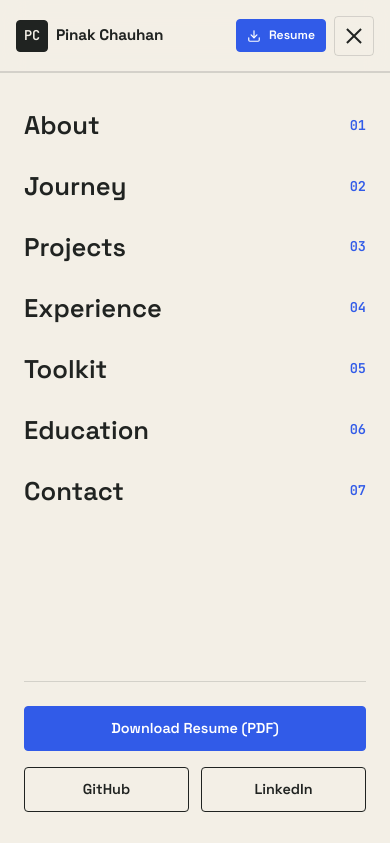
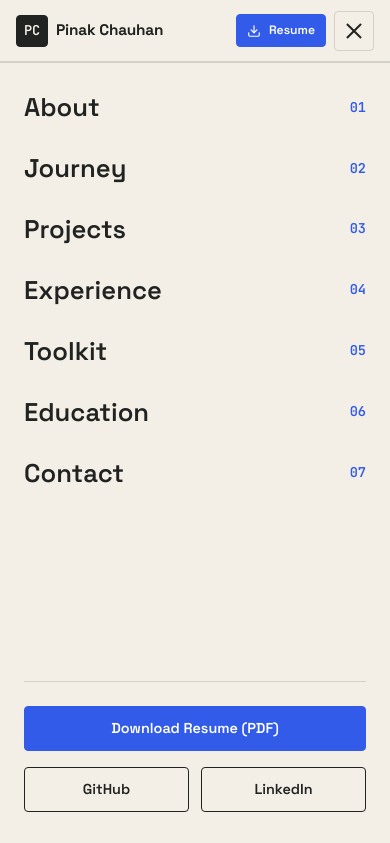
Before and after one commit to p1nak/pinak-portfolio, a plain HTML site: page index.html in a window 390 px wide. Both pictures are taken after a click on the button 353 px from the left and 35 px from the top of the page. Shown: the top 843 px of the page. Drawn offline with nearby package versions, Linux system fonts and the light colour scheme.

Commit message:
fix: restore hero portrait visibility and optimize mobile layout
- Remove .reveal-fade from .hero-portrait-frame and use explicit gsap.fromTo with clearProps so GSAP never locks hero portrait opacity to 0 on mobile or desktop.

- Optimize mobile and tablet hero composition (<992px, <=640px, 320px-480px): reduce top whitespace, hide wrapped slashes, group CTA/social buttons, and center portrait card with full aspect ratio.

- Refine responsive header navigation (compact 62px mobile bar, hide truncated role subtitle <=540px, align desktop nav breakpoint to 992px and status pill to 1260px, 100dvh drawer).

- Fix Three.js neural sphere camera distance (z=6.25) and responsive canvas sizing (setSize false).

```diff
--- a/css/main.css
+++ b/css/main.css
@@ -224,7 +224,7 @@ img, svg {
   font-weight: 500;
 }
 
-@media (min-width: 1024px) {
+@media (min-width: 1260px) {
   .status-pill {
     display: flex;
   }
@@ -260,17 +260,17 @@ img, svg {
 .nav-links {
   display: none;
   align-items: center;
-  gap: var(--space-4);
+  gap: var(--space-5);
   list-style: none;
 }
 
-@media (min-width: 920px) {
+@media (min-width: 992px) {
   .nav-links {
     display: flex;
   }
 }
 
-@media (min-width: 1120px) {
+@media (min-width: 1160px) {
   .nav-links {
     gap: var(--space-6);
   }
@@ -308,6 +308,13 @@ img, svg {
   gap: var(--space-3);
 }
 
+/* Compact Mobile Header Sizing */
+@media (max-width: 640px) {
+  :root {
+    --header-height: 62px;
+  }
+}
+
 @media (max-width: 540px) {
   .nav-brand {
     gap: var(--space-2);
@@ -324,11 +331,7 @@ img, svg {
   }
 
   .brand-role {
-    font-size: 0.56rem;
-    white-space: nowrap;
-    overflow: hidden;
-    text-overflow: ellipsis;
-    max-width: 155px;
+    display: none;
   }
 
   .nav-actions {
@@ -341,9 +344,20 @@ img, svg {
   }
 }
 
-@media (max-width: 400px) {
-  .brand-role {
-    display: none;
+@media (max-width: 380px) {
+  .brand-glyph {
+    width: 28px;
+    height: 28px;
+    font-size: 0.76rem;
+  }
+
+  .brand-name {
+    font-size: 0.9rem;
+  }
+
+  .nav-actions .btn-sm {
+    padding: 6px 9px;
+    font-size: 0.74rem;
   }
 }
 
@@ -361,7 +375,14 @@ img, svg {
   background-color: transparent;
 }
 
-@media (min-width: 920px) {
+@media (max-width: 380px) {
+  .mobile-toggle {
+    width: 36px;
+    height: 36px;
+  }
+}
+
+@media (min-width: 992px) {
   .mobile-toggle {
     display: none;
   }
@@ -394,15 +415,17 @@ img, svg {
   left: 0;
   width: 100%;
   height: calc(100vh - var(--header-height));
+  height: calc(100dvh - var(--header-height));
   background-color: var(--bg-primary);
   border-top: var(--border-fine);
   display: flex;
   flex-direction: column;
-  padding: var(--space-8) var(--gutter);
+  padding: var(--space-6) var(--gutter) max(var(--space-8), env(safe-area-inset-bottom));
   transform: translateY(-100%);
   opacity: 0;
+  visibility: hidden;
   pointer-events: none;
-  transition: transform var(--duration-normal) var(--ease-out), opacity var(--duration-normal) var(--ease-out);
+  transition: transform var(--duration-normal) var(--ease-out), opacity var(--duration-normal) var(--ease-out), visibility 0s linear var(--duration-normal);
   z-index: calc(var(--z-nav) - 1);
   overflow-y: auto;
 }
@@ -410,7 +433,9 @@ img, svg {
 .mobile-menu.open {
   transform: translateY(0);
   opacity: 1;
+  visibility: visible;
   pointer-events: auto;
+  transition: transform var(--duration-normal) var(--ease-out), opacity var(--duration-normal) var(--ease-out), visibility 0s linear 0s;
 }
 
 .mobile-menu-links {
--- a/css/sections.css
+++ b/css/sections.css
@@ -218,6 +218,12 @@
   align-items: center;
 }
 
+.hero-social-links {
+  display: inline-flex;
+  align-items: center;
+  gap: var(--space-3);
+}
+
 /* Hero Portrait Visual Showcase + Ambient 3D Neural Sphere */
 .hero-visual-col {
   position: relative;
@@ -389,6 +395,146 @@
   right: 8px;
   border-bottom: 2px solid var(--color-charcoal);
   border-right: 2px solid var(--color-charcoal);
+}
+
+/* Tablet & Mobile Hero Responsive Composition (Desktop >= 992px preserved intact) */
+@media (max-width: 991px) {
+  .hero-section {
+    min-height: auto;
+    display: block;
+    padding-top: calc(var(--header-height) + var(--space-6));
+    padding-bottom: var(--space-12);
+  }
+
+  .hero-grid {
+    gap: var(--space-8);
+  }
+
+  .hero-visual-col {
+    min-height: auto;
+    padding-block: var(--space-3);
+  }
+
+  .hero-three-ambient {
+    width: min(440px, 100%);
+  }
+
+  .hero-portrait-frame {
+    max-width: 360px;
+    margin-inline: auto;
+  }
+}
+
+@media (max-width: 640px) {
+  .hero-section {
+    padding-top: calc(var(--header-height) + var(--space-4));
+    padding-bottom: var(--space-10);
+  }
+
+  .hero-grid {
+    gap: var(--space-6);
+  }
+
+  .hero-headline {
+    font-size: clamp(1.75rem, 6.8vw, 2.5rem);
+    line-height: 1.08;
+    margin-bottom: var(--space-3);
+  }
+
+  .hero-bio {
+    font-size: clamp(0.96rem, 3.8vw, 1.08rem);
+    line-height: 1.55;
+    margin-bottom: var(--space-4);
+  }
+
+  .hero-details-row {
+    gap: var(--space-2) var(--space-4);
+    margin-bottom: var(--space-5);
+    font-size: 0.78rem;
+  }
+
+  .hero-detail-sep {
+    display: none;
+  }
+
+  .hero-actions {
+    display: grid;
+    grid-template-columns: repeat(2, minmax(0, 1fr));
+    gap: var(--space-2);
+    align-items: stretch;
+  }
+
+  .hero-btn-primary,
+  .hero-btn-resume {
+    width: 100%;
+    padding: 10px 8px;
+    gap: 6px;
+    font-size: 0.8rem;
+  }
+
+  .hero-social-links {
+    grid-column: 1 / -1;
+    display: flex;
+    align-items: center;
+    gap: var(--space-3);
+    padding-top: var(--space-1);
+  }
+
+  .hero-social-links .btn-icon {
+    width: 40px;
+    height: 40px;
+  }
+
+  .hero-visual-col {
+    padding-block: var(--space-2);
+  }
+
+  .hero-three-ambient {
+    width: min(400px, calc(100vw - 8px));
+  }
+
+  .hero-portrait-frame {
+    max-width: min(312px, 100%);
+    padding: var(--space-3);
+  }
+
+  .hero-portrait-frame .caliper {
+    width: 9px;
+    height: 9px;
+  }
+
+  .hero-portrait-frame .caliper-tl { top: 6px; left: 6px; }
+  .hero-portrait-frame .caliper-tr { top: 6px; right: 6px; }
+  .hero-portrait-frame .caliper-bl { bottom: 6px; left: 6px; }
+  .hero-portrait-frame .caliper-br { bottom: 6px; right: 6px; }
+
+  .portrait-hud-top {
+    padding: 0 6px var(--space-2);
+    font-size: 0.66rem;
+  }
+
+  .portrait-image-wrapper {
+    margin-top: var(--space-2);
+    margin-bottom: var(--space-2);
+  }
+
+  .portrait-hud-bottom {
+    padding: var(--space-2) 6px 0;
+    font-size: 0.66rem;
+    gap: var(--space-2);
+  }
+}
+
+@media (max-width: 399px) {
+  .hero-portrait-frame {
+    max-width: min(276px, 100%);
+  }
+}
+
+@media (max-width: 359px) {
+  .hero-actions {
+    grid-template-columns: 1fr;
+  }
 }
 
 /* ==========================================================================
--- a/index.html
+++ b/index.html
@@ -117,7 +117,7 @@
   </header>
 
   <!-- Mobile Menu Drawer -->
-  <div id="mobile-menu" class="mobile-menu" aria-label="Mobile Navigation">
+  <div id="mobile-menu" class="mobile-menu" aria-label="Mobile Navigation" aria-hidden="true">
     <ul class="mobile-menu-links">
       <li><a href="#about" class="mobile-menu-link">About <span class="num">01</span></a></li>
       <li><a href="#journey" class="mobile-menu-link">Journey <span class="num">02</span></a></li>
@@ -172,32 +172,34 @@
               <svg xmlns="http://www.w3.org/2000/svg" width="14" height="14" viewBox="0 0 24 24" fill="none" stroke="currentColor" stroke-width="2" stroke-linecap="round" stroke-linejoin="round"><path d="M20 10c0 6-8 12-8 12s-8-6-8-12a8 8 0 0 1 16 0Z"/><circle cx="12" cy="10" r="3"/></svg>
               <span>Vadodara, Gujarat, India</span>
             </div>
-            <span>/</span>
+            <span class="hero-detail-sep" aria-hidden="true">/</span>
             <div class="hero-detail-item">
               <svg xmlns="http://www.w3.org/2000/svg" width="14" height="14" viewBox="0 0 24 24" fill="none" stroke="currentColor" stroke-width="2" stroke-linecap="round" stroke-linejoin="round"><path d="M22 10v6M2 10l10-5 10 5-10 5z"/><path d="M6 12v5c3 3 9 3 12 0v-5"/></svg>
               <span>B.E. Computer Engineering (GTU '27)</span>
             </div>
-            <span>/</span>
+            <span class="hero-detail-sep" aria-hidden="true">/</span>
             <div class="hero-detail-item">
               <strong>CGPA: 7.22</strong>
             </div>
           </div>
 
           <div class="hero-actions">
-            <a href="#projects" class="btn btn-primary" data-cursor-label="WORK">
+            <a href="#projects" class="btn btn-primary hero-btn-primary" data-cursor-label="WORK">
               View My Work
               <svg xmlns="http://www.w3.org/2000/svg" width="16" height="16" viewBox="0 0 24 24" fill="none" stroke="currentColor" stroke-width="2" stroke-linecap="round" stroke-linejoin="round"><path d="M5 12h14"/><path d="m12 5 7 7-7 7"/></svg>
             </a>
-            <a href="assets/Pinak_Chauhan_AI_ML_Resume.pdf" download="Pinak_Chauhan_AI_ML_Resume.pdf" class="btn btn-secondary" data-cursor-label="RESUME">
+            <a href="assets/Pinak_Chauhan_AI_ML_Resume.pdf" download="Pinak_Chauhan_AI_ML_Resume.pdf" class="btn btn-secondary hero-btn-resume" data-cursor-label="RESUME">
               <svg xmlns="http://www.w3.org/2000/svg" width="16" height="16" viewBox="0 0 24 24" fill="none" stroke="currentColor" stroke-width="2" stroke-linecap="round" stroke-linejoin="round"><path d="M21 15v4a2 2 0 0 1-2 2H5a2 2 0 0 1-2-2v-4"/><polyline points="7 10 12 15 17 10"/><line x1="12" y1="15" x2="12" y2="3"/></svg>
               Download Resume
             </a>
+            <div class="hero-social-links" aria-label="Social Profiles">
               <a href="https://github.com/p1nak" target="_blank" rel="noopener noreferrer" class="btn-icon" title="GitHub Profile" aria-label="Pinak's GitHub Profile" data-cursor-label="GITHUB">
                 <svg xmlns="http://www.w3.org/2000/svg" width="18" height="18" viewBox="0 0 24 24" fill="none" stroke="currentColor" stroke-width="2" stroke-linecap="round" stroke-linejoin="round"><path d="M15 22v-4a4.8 4.8 0 0 0-1-3.5c3 0 6-2 6-5.5.08-1.25-.27-2.48-1-3.5.28-1.15.28-2.35 0-3.5 0 0-1 0-3 1.5-2.64-.5-5.36-.5-8 0C6 2 5 2 5 2c-.3 1.15-.3 2.35 0 3.5A5.403 5.403 0 0 0 4 9c0 3.5 3 5.5 6 5.5-.39.49-.68 1.05-.85 1.65-.17.6-.22 1.23-.15 1.85v4"/><path d="M9 18c-4.51 2-5-2-7-2"/></svg>
               </a>
               <a href="https://www.linkedin.com/in/pinak-chauhan-12ab92328" target="_blank" rel="noopener noreferrer" class="btn-icon" title="LinkedIn Profile" aria-label="Pinak's LinkedIn Profile" data-cursor-label="LINKEDIN">
                 <svg xmlns="http://www.w3.org/2000/svg" width="18" height="18" viewBox="0 0 24 24" fill="none" stroke="currentColor" stroke-width="2" stroke-linecap="round" stroke-linejoin="round"><path d="M16 8a6 6 0 0 1 6 6v7h-4v-7a2 2 0 0 0-2-2 2 2 0 0 0-2 2v7h-4v-7a6 6 0 0 1 6-6z"/><rect width="4" height="12" x="2" y="9"/><circle cx="4" cy="4" r="2"/></svg>
               </a>
+            </div>
           </div>
         </div>
 
@@ -218,7 +220,7 @@
             </svg>
           </div>
 
-          <div class="hero-portrait-frame interactive-card reveal-fade">
+          <div class="hero-portrait-frame interactive-card">
             <!-- Architectural HUD Metadata -->
             <div class="portrait-hud-top">
               <span class="hud-coord">VADODARA • GUJARAT</span>
--- a/js/animations.js
+++ b/js/animations.js
@@ -129,49 +129,44 @@
       gsap.to('.split-line-inner', {
         y: '0%',
         opacity: 1,
-        duration: 1.05,
-        stagger: 0.14,
+        duration: 0.75,
+        stagger: 0.1,
         ease: 'power4.out',
-        delay: 0.15
+        delay: 0.05
       });
 
-      // 2. Hero Content Progressive Cascade
-      gsap.from('.hero-bio', {
-        y: 22,
-        opacity: 0,
-        duration: 0.85,
-        ease: 'power3.out',
-        delay: 0.35
-      });
+      // 2. Hero Content Progressive Cascade (fromTo guarantees opacity: 1 completion)
+      gsap.fromTo('.hero-bio',
+        { y: 18, opacity: 0 },
+        { y: 0, opacity: 1, duration: 0.6, ease: 'power3.out', delay: 0.14, clearProps: 'transform,opacity' }
+      );
 
-      gsap.from('.hero-details-row', {
-        y: 18,
-        opacity: 0,
-        duration: 0.8,
-        ease: 'power3.out',
-        delay: 0.45
-      });
+      gsap.fromTo('.hero-details-row',
+        { y: 14, opacity: 0 },
+        { y: 0, opacity: 1, duration: 0.55, ease: 'power3.out', delay: 0.2, clearProps: 'transform,opacity' }
+      );
 
-      gsap.from('.hero-actions', {
-        y: 18,
-        opacity: 0,
-        duration: 0.8,
-        ease: 'power3.out',
-        delay: 0.55
-      });
+      gsap.fromTo('.hero-actions',
+        { y: 14, opacity: 0 },
+        { y: 0, opacity: 1, duration: 0.55, ease: 'power3.out', delay: 0.26, clearProps: 'transform,opacity' }
+      );
 
-      // 3. Hero Portrait Subtle Lift & Zoom-in
-      gsap.from('.hero-portrait-frame', {
-        scale: 0.93,
-        y: 32,
-        opacity: 0,
-        duration: 1.1,
-        ease: 'expo.out',
-        delay: 0.25,
-        onComplete: () => {
-          document.querySelector('.hero-portrait-frame')?.classList.add('is-revealed');
+      // 3. Hero Portrait Subtle Lift & Zoom-in (never gated behind below-fold reveal-fade)
+      gsap.fromTo('.hero-portrait-frame',
+        { scale: 0.94, y: 20, opacity: 0 },
+        {
+          scale: 1,
+          y: 0,
+          opacity: 1,
+          duration: 0.72,
+          ease: 'expo.out',
+          delay: 0.12,
+          clearProps: 'transform,opacity',
+          onComplete: () => {
+            document.querySelector('.hero-portrait-frame')?.classList.add('is-revealed');
+          }
         }
-      });
+      );
 
       // 4. Section Headers Scrubbed Reveal
       if (window.ScrollTrigger) {
--- a/js/main.js
+++ b/js/main.js
@@ -57,6 +57,7 @@
 
     function closeMobileMenu() {
       mobileMenu.classList.remove('open');
+      mobileMenu.setAttribute('aria-hidden', 'true');
       mobileToggle.classList.remove('active');
       mobileToggle.setAttribute('aria-expanded', 'false');
       document.body.style.overflow = '';
@@ -65,14 +66,27 @@
 
     mobileToggle.addEventListener('click', () => {
       const isOpen = mobileMenu.classList.toggle('open');
+      mobileMenu.setAttribute('aria-hidden', isOpen ? 'false' : 'true');
       mobileToggle.classList.toggle('active', isOpen);
-      mobileToggle.setAttribute('aria-expanded', isOpen);
+      mobileToggle.setAttribute('aria-expanded', String(isOpen));
       document.body.style.overflow = isOpen ? 'hidden' : '';
     });
 
     mobileMenuLinks.forEach((link) => {
       link.addEventListener('click', closeMobileMenu);
     });
+
+    const desktopMedia = window.matchMedia('(min-width: 992px)');
+    const handleViewportChange = (e) => {
+      if (e.matches && mobileMenu.classList.contains('open')) {
+        closeMobileMenu();
+      }
+    };
+    if (desktopMedia.addEventListener) {
+      desktopMedia.addEventListener('change', handleViewportChange);
+    } else if (desktopMedia.addListener) {
+      desktopMedia.addListener(handleViewportChange);
+    }
   }
 
   // Smooth Lenis Anchor Scrolling
```
Also changed, not shown: js/three-hero.js. Lines whose indentation alone changed are shown as unchanged.
